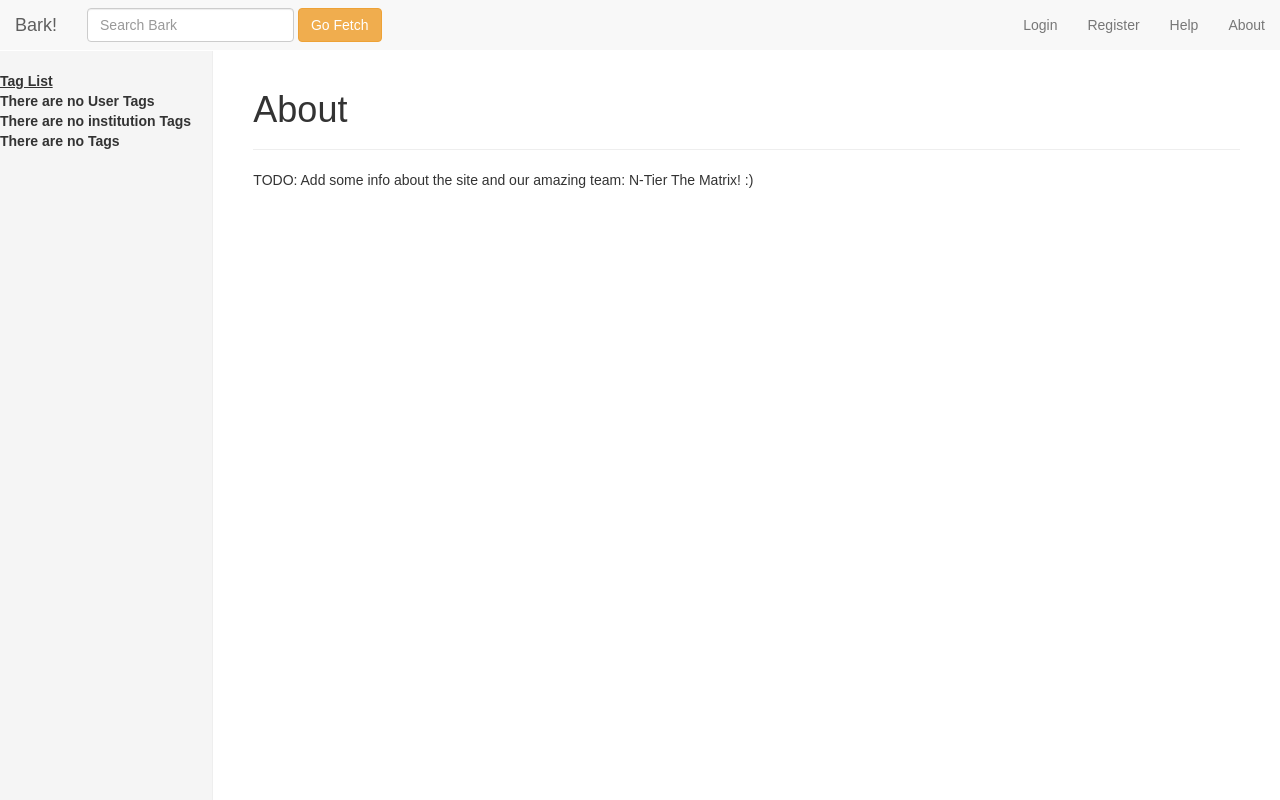
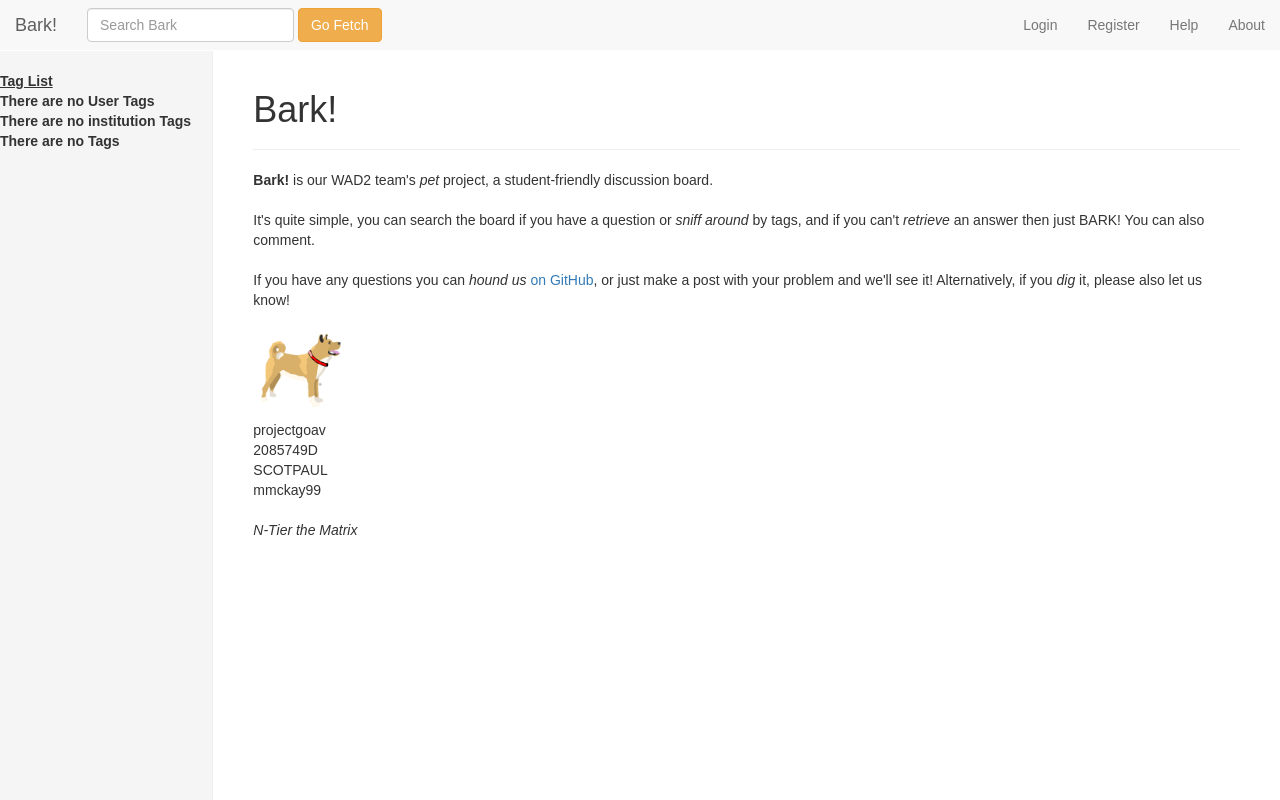
Before and after one commit to projectgoav/studeso, a Django app: template bark/templates/bark/about.html in a window 1280 px wide. Run offline with Django 3.2, Linux system fonts and the light colour scheme; the template is opened without the code that fills it, so the values that code supplies are empty; parts of the project's set-up code (start-up, migrations or seed data) failed here and were passed over; some libraries are stand-ins or nearby versions.

Commit message:
Added in an about page message

```diff
--- a/bark/templates/bark/about.html
+++ b/bark/templates/bark/about.html
@@ -6,13 +6,31 @@
 {% block body_block %}
 
 <div class="page-header">
-<h1>About</h1>
+    <h1>Bark!</h1>
 </div>
 
 <div>
+    <b>Bark!</b> is our WAD2 team's <i>pet</i> project, a student-friendly discussion board.
+    <br />
+    <br />
+    <p>
+        It's quite simple, you can search the board if you have a question or <i>sniff around</i> by tags, and if you can't <i>retrieve</i>
+        an answer then just BARK!
+        You can also comment.
+        <br />
+        <br />
+        If you have any questions you can <i>hound us</i> <a href="https://github.com/projectgoav/studeso">on GitHub</a>,
+        or just make a post with your problem and we'll see it! Alternatively, if you <i>dig</i> it, please also let us know!
+    </p>
 
-TODO: Add some info about the site and our amazing team: N-Tier The Matrix! :)
-
+    <img height="100" width="100" src="{% static 'images/akita_collar.png' %}" />
+    <br />
+    projectgoav<br />
+    2085749D<br />
+    SCOTPAUL<br />
+    mmckay99<br />
+    <br />
+    <i>N-Tier the Matrix</i>
 </div>
 
 
```
Also changed, not shown: bark/static/images/akita_collar.png (added).
